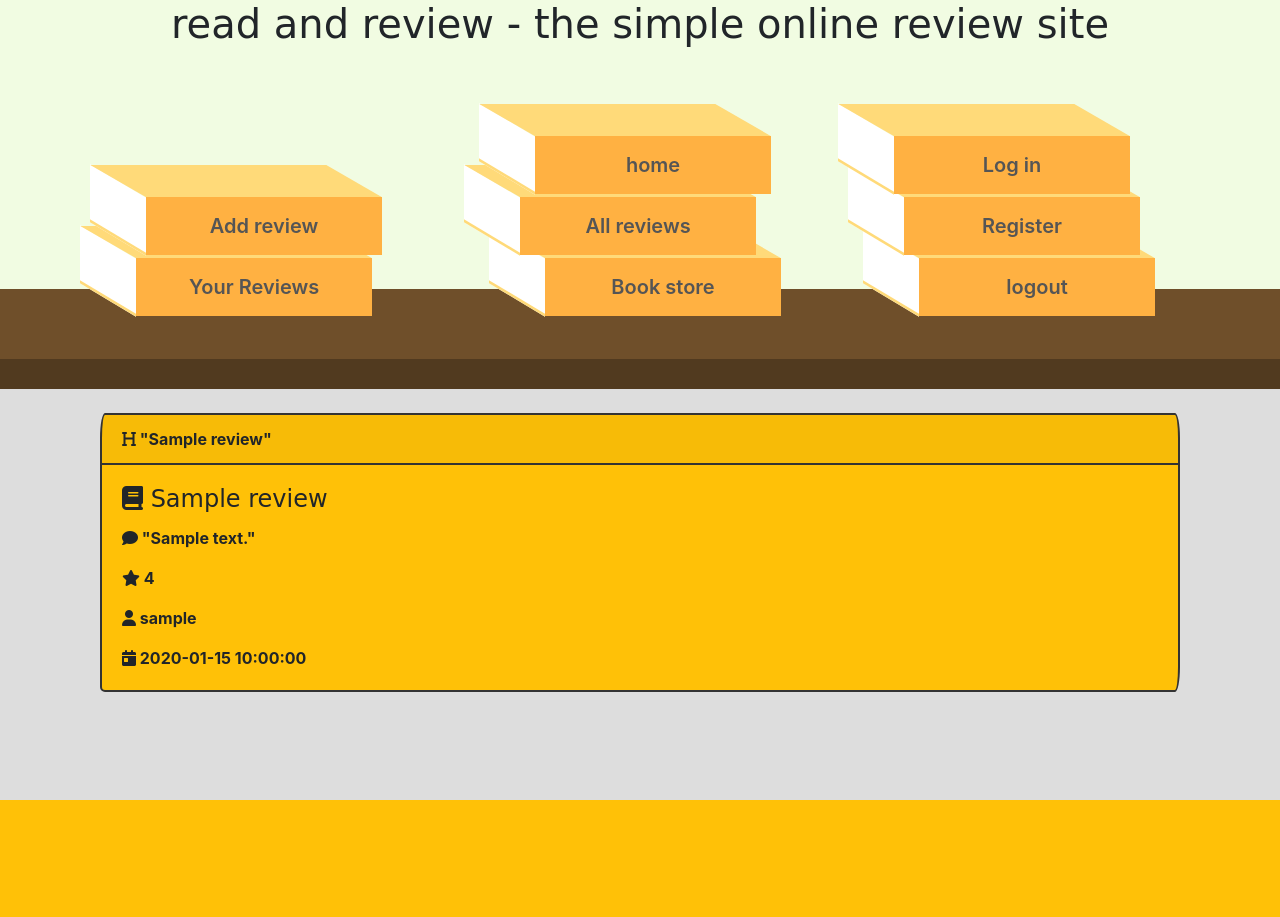
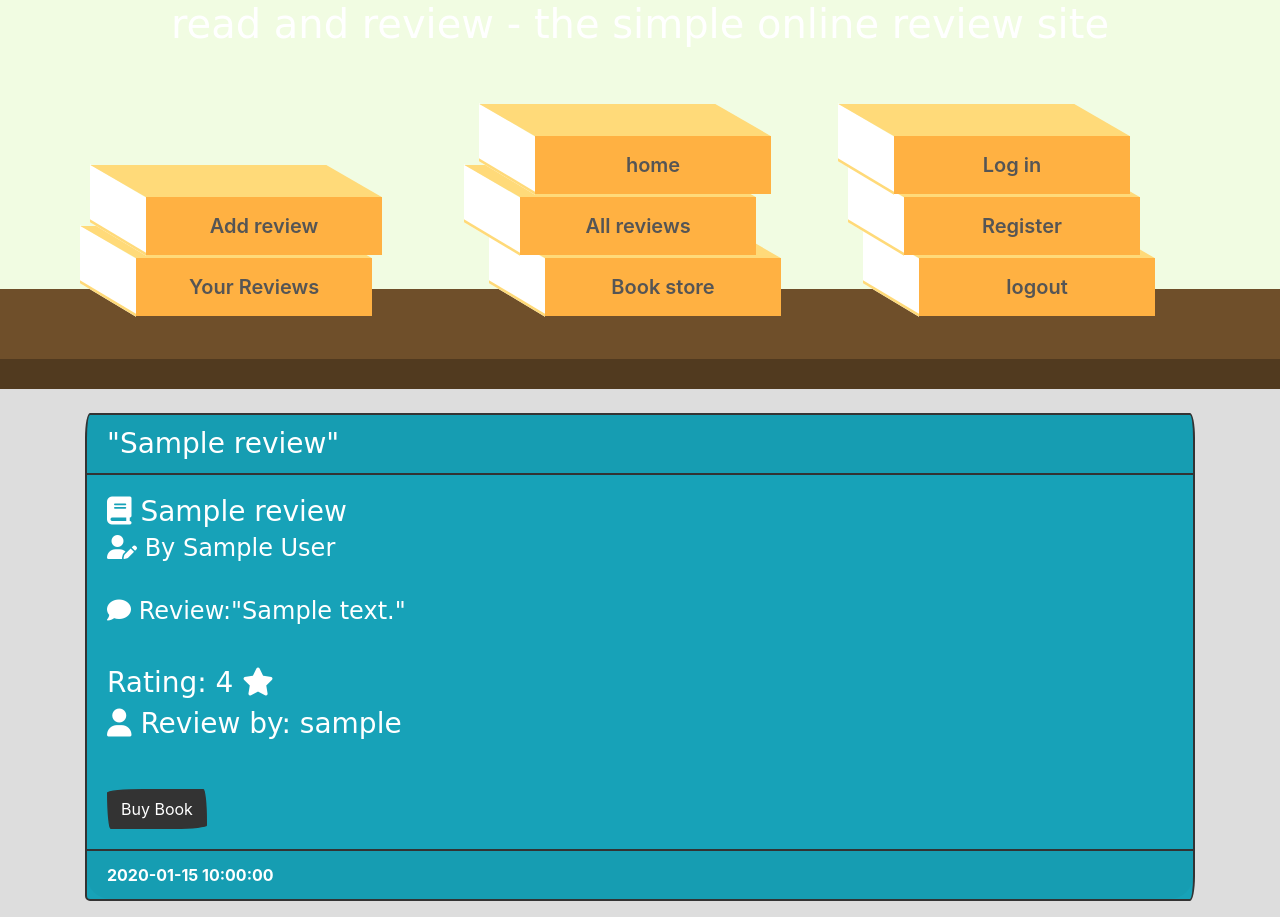
Before and after one commit to cthoms1993/book-review-project, a Flask app: page /get_reviews in a window 1280 px wide; the page is wider, and only the part inside the window is pictured. Before the commit the page ends 800 px from the top of that part, so only its background shows below. Run offline with Flask 2, Linux system fonts and the light colour scheme; a database or web service that is not in the repository returns one stand-in record (values such as "Sample title"); some libraries are stand-ins or nearby versions; some web fonts are replaced.

Commit message:
changed review layout and colours

```diff
--- a/app.py
+++ b/app.py
@@ -85,7 +85,9 @@ def update_review(review_id):
                        'review_description': request.form.get('review_description'),
                        'rating': request.form.get('rating'),
                        'username': request.form.get('username'),
-                       'date': request.form.get('date')
+                       'author': request.form.get('author'),
+                       'date': request.form.get('date'),
+                       'book_cover': request.form.get('book_cover')
                    })
     return redirect(url_for('account'))
 
--- a/static/style.css
+++ b/static/style.css
@@ -2,6 +2,7 @@ body {
     margin: 0 auto;
     background-color: #ddd;
     overflow-x: hidden;
+    color: white;
 
 }
 
--- a/templates/addreview.html
+++ b/templates/addreview.html
@@ -34,18 +34,18 @@
             </div>
             <div class="form-group">
                 <label for="exampleInputFile">upload Book Cover</label>
-                <input type="file" class="form-control-file" id="book_cover" aria-describedby="fileHelp">
+                <input type="file" class="form-control-file" id="book_cover" name="book_cover" aria-describedby="fileHelp">
             </div>
             <div class="form-group">
                 <label for="date">Date:</label>
-                <input type="text" class="form-control" id="review_name" aria-describedby="review_name"
+                <input type="text" class="form-control" id="date" aria-describedby="date"
                        name="date"
                        placeholder="Enter Date">
             </div>
             <div class="form-group">
                 <label for="username">Username</label>{% if session['username'] != None %}
                 <input id="username" name="username" type="text" placeholder="Username"
-                       value="{{ session['username'] }}" disabled=""
+                       value="{{ session['username'] }}"
                        required>{% endif %}
             </div>
 
--- a/templates/editreview.html
+++ b/templates/editreview.html
@@ -45,7 +45,7 @@
             <div class="form-group">
                 <label for="username">Username</label>{% if session['username'] != None %}
                 <input id="username" name="username" type="text" placeholder="Username"
-                       value="{{ session['username'] }}" disabled=""
+                       value="{{ session['username'] }}"
                        required>{% endif %}
             </div>
 
--- a/templates/reviews.html
+++ b/templates/reviews.html
@@ -2,20 +2,24 @@
 {% block content %}
 
     {% for review in reviews %}
-        <div class="container-fluid">
-            <div class="row">
-                <div class="col-12">
-                    <div class="card bg-warning border-primary mb-3">
-                        <div class="card-header"><i class="fas fa-heading"></i> "{{ review.review_name }}"</div>
-                        <div class="card-body">
-                            <h4 class="card-title"><i class="fas fa-book"></i> {{ review.book_name }}</h4>
-                            <p class="card-text"><i class="fas fa-comment"></i> "{{ review.review_description }}"</p>
-                            <p class="card-text"><i class="fas fa-star"></i> {{ review.rating }}</p>
-                            <p class="card-text"><i class="fas fa-user"></i> {{ review.username }}</p>
-                            <p class="card-text"><i class="fas fa-calendar-day"></i> {{ review.date }}</p>
-                        </div>
-                    </div>
-                </div>
+        <div class="card bg-info mb-3">
+            <h3 class="card-header">"{{ review.review_name }}"</h3>
+            <div class="card-body">
+                <h3 class="card-title"><i class="fas fa-book"></i> {{ review.book_name }}</h3>
+                <h4 class="card-subtitle "><i class="fas fa-user-edit"></i> By {{ review.author }}</h4>
+            </div>
+            <div class="card-body">
+                <h4 class="card-subtitle"><i class="fas fa-comment"></i> Review:"{{ review.review_description }}"</h4>
+            </div>
+            <div class="card-body">
+                <h3> Rating: {{ review.rating }} <i class="fas fa-star"></i></h3>
+                <h3><i class="fas fa-user"></i> Review by: {{ review.username }}</h3>
+            </div>
+            <div class="card-body">
+                <a class="card-link btn-primary btn" href="#">Buy Book</a>
+            </div>
+            <div class="card-footer">
+                {{ review.date }}
             </div>
         </div>
     {% endfor %}
```
Also changed, not shown: templates/account.html (+18 -20 lines).
